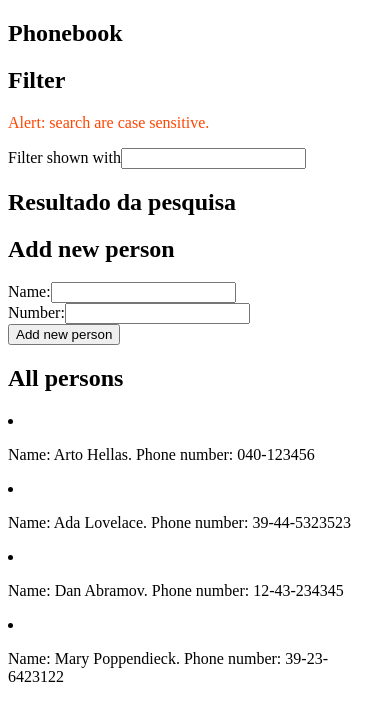
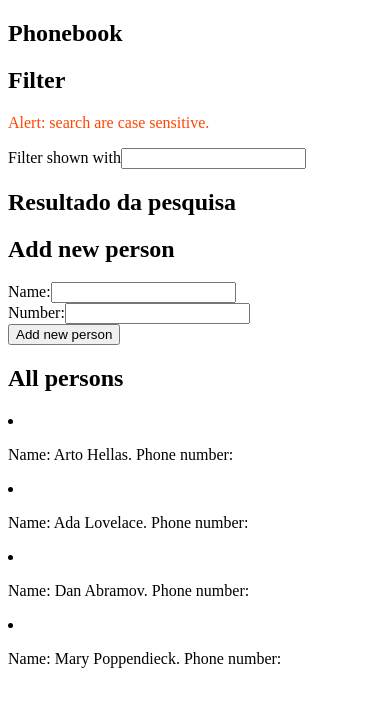
Before and after one commit to victor4pinheiro/fullstackopen, a React (Create React App) app in the folder part2/phonebook/: page / in a window 390 px wide. Shown: the top 720 px of the page. Built offline with nearby package versions, Linux system fonts and the light colour scheme.

Commit message:
fix: change phone to number to match database

```diff
--- a/part2/phonebook/src/components/Person.js
+++ b/part2/phonebook/src/components/Person.js
@@ -2,7 +2,7 @@ const Person = (props) => {
   return (
     <li>
       <p>
-        Name: {props.name}. Phone number: {props.phone}
+        Name: {props.name}. Phone number: {props.number}
       </p>
     </li>
   );
--- a/part2/phonebook/src/components/Persons.js
+++ b/part2/phonebook/src/components/Persons.js
@@ -6,7 +6,7 @@ const Persons = (props) => {
     <div>
       <h2>{title}</h2>
       {persons.map((person) => (
-        <Person key={person.id} name={person.name} phone={person.phoneNumber} />
+        <Person key={person.id} name={person.name} number={person.number} />
       ))}
     </div>
   );
```
